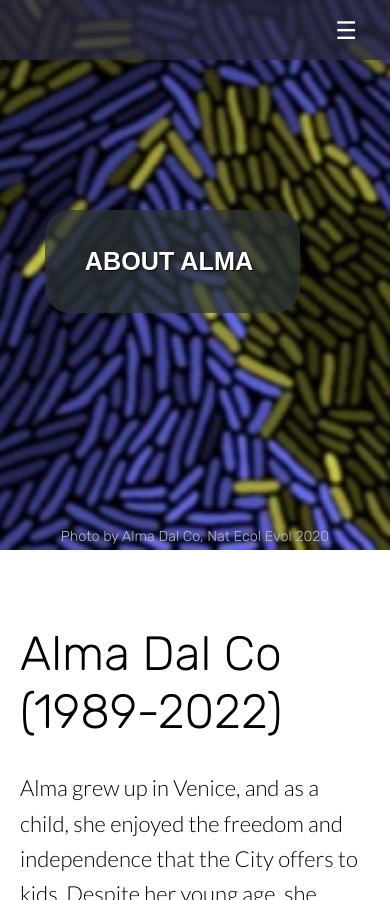
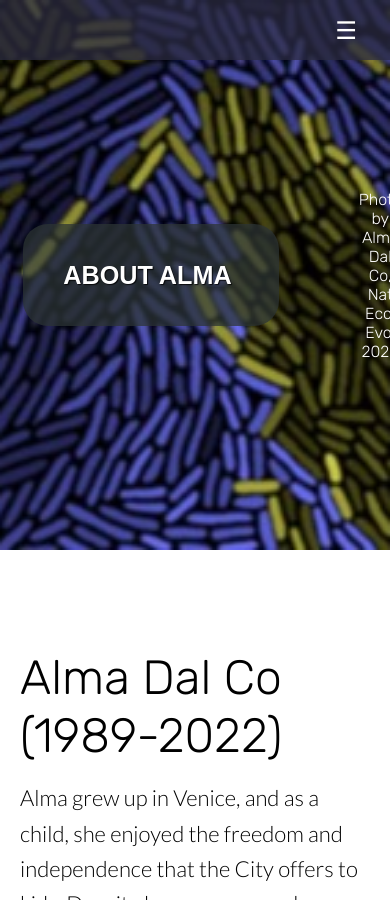
Before and after one commit to almadalcoschool/almadalcoschool.github.io, a Jekyll site: the page built from alma.html, in a window 390 px wide and 900 px high. Built offline with Jekyll 4.4.1, drawn with Linux system fonts in a browser that asks for light colours; nearby versions of some CDN libraries.

Commit message:
mobile title

```diff
--- a/alma.html
+++ b/alma.html
@@ -9,6 +9,240 @@
     <!--<link rel="stylesheet" href="css/style.css">-->
 
 
+<style>
+	* { margin: 0; padding: 0; box-sizing: border-box; }
+
+	/* Colonna principale con buco a destra */
+	.main-content {
+		margin-right: 230px;
+		background: white;
+	}
+
+	.hero-title {
+		font-size: clamp(1.5rem, 4vw + 1rem, 2.5rem);
+		margin-bottom: 20px;
+		line-height: 1.2;
+		max-width: 90%;
+		overflow-wrap: break-word;
+	}
+
+	.text, .hero-text-container, .hero-title, .subtext, .container.flex {
+		text-align: flex-start;
+	}
+
+	.fixed-box {
+		position: fixed;
+		bottom: 0;
+		right: 0;
+		width: 230px;
+		background-color: rgba(255, 255, 255, 0.8);
+		padding: 15px;
+		box-shadow: 0 2px 5px rgba(0, 0, 0, 0.2);
+		z-index: 1000;
+		font-size: 20px;
+	}
+
+	.hero {
+		background-size: cover;
+		background-position: center;
+		height: 70vh;
+		display: flex;
+		justify-content: center;
+		align-items: center;
+		color: white;
+	}
+
+	.text { margin-bottom: 40px; }
+
+	/* ---------- SLIDESHOW ---------- */
+
+	.slideshow-section {
+		max-width: 700px;
+		margin: 40px auto 2px auto;
+		padding: 32px 16px;
+		background: white;
+		width: 100%;
+	}
+
+	/* BOX A ALTEZZA FISSA */
+	.slideshow-container {
+		position: relative;
+		width: 100%;
+		height: 420px;              /* altezza fissa */
+		background: white;
+		overflow: hidden;
+	}
+
+	/* OGNI SLIDE OCCUPA TUTTA L’ALTEZZA DEL BOX */
+	.slide {
+		display: none;
+		height: 100%;
+	}
+
+	/* SOLO LA SLIDE ATTIVA È VISIBILE E CENTRATA */
+	.slide.active {
+		display: flex;
+		align-items: center;
+		justify-content: center;
+	}
+
+	/* IMMAGINI CONTENUTE, MAI TAGLIATE */
+	.slide img {
+		max-height: 100%;
+		max-width: 100%;
+		width: auto;
+		height: auto;
+		object-fit: contain;
+		display: block;
+	}
+
+	/* CAPTION SOVRAPPOSTA, NON INFLUISCE SULL’ALTEZZA */
+	.slide-caption {
+		position: absolute;
+		bottom: 6px;
+		left: 12px;
+		color: white;
+		font-size: 0.85rem;
+		background: rgba(0,0,0,0.5);
+		padding: 4px 8px;
+		border-radius: 4px;
+	}
+
+	/* Nasconde il rettangolino se non c’è testo */
+	.slide-caption:empty {
+		display: none;
+	}
+
+	/* FRECCE */
+	.slide-prev,
+	.slide-next {
+		position: absolute;
+		top: 50%;
+		transform: translateY(-50%);
+		padding: 10px 14px;
+		font-size: 18px;
+		border-radius: 50%;
+		background: rgba(255,255,255,0.7);
+		border: none;
+		cursor: pointer;
+	}
+
+	.slide-prev { left: 12px; }
+	.slide-next { right: 12px; }
+
+	/* DOTS */
+	.slideshow-dots {
+		text-align: center;
+		margin-top: 12px;
+	}
+
+	.slideshow-dot {
+		height: 10px;
+		width: 10px;
+		margin: 0 4px;
+		display: inline-block;
+		border-radius: 50%;
+		background: #ccc;
+		cursor: pointer;
+	}
+
+	.slideshow-dot.active {
+		background: #333;
+	}
+
+	/* TITOLI */
+	.slideshow-section h2,
+	section.info h2 {
+		text-align: left;
+		margin-top: 24px;
+		margin-bottom: 16px;
+	}
+
+	/* SPAZIO EXTRA PRIMA DI ABSTRACT */
+	h2.editable {
+		margin-top: 48px;
+	}
+
+	/* ---------- MOBILE: STESSO COMPORTAMENTO DI "ABOUT ALMA" ---------- */
+	@media (max-width: 768px) {
+		.main-content {
+			margin-right: 0;
+		}
+
+		.fixed-box {
+			display: none;
+		}
+
+		.hero {
+			height: 40vh;
+			background-position: center;
+			background-size: cover;
+		}
+
+		.hero-title {
+			text-align: left;
+			font-size: 1.8em !important;      /* come About Alma */
+			max-width: 100% !important;
+			line-height: 1.3;
+			padding: 10px 15px;
+			overflow-wrap: break-word !important;
+		}
+
+		.subtext {
+			font-size: 14px;
+			text-align: left;
+			overflow-wrap: break-word;
+		}
+
+		.text {
+			margin-bottom: 40px;
+		}
+
+		.hero-text-container {
+			padding: 20px 15px;
+		}
+
+		.heading-landing,
+		.heading-landing-home {
+			padding: 25px;
+			max-width: 90%;
+			word-wrap: break-word;
+		}
+
+		.grid img {
+			height: 80px;
+			width: auto;
+		}
+
+		.inner-hero,
+		.text-container,
+		.hero-text-container,
+		.heading-landing-home {
+			padding: 10 15px;
+			max-width: 95%;
+		}
+
+		/* Slideshow più fluido su mobile */
+		.slideshow-container {
+			height: auto;
+		}
+
+		.slide,
+		.slide.active {
+			height: auto;
+			display: block;
+		}
+
+		.slide img {
+			width: 100%;
+			height: auto;
+			max-height: none;
+		}
+	}
+</style>
+
+
+<!--
 <style>
 
     /* CSS Reset */
@@ -153,7 +387,7 @@
         }
 </style>
 
-
+-->
 
 </head>
 
```
